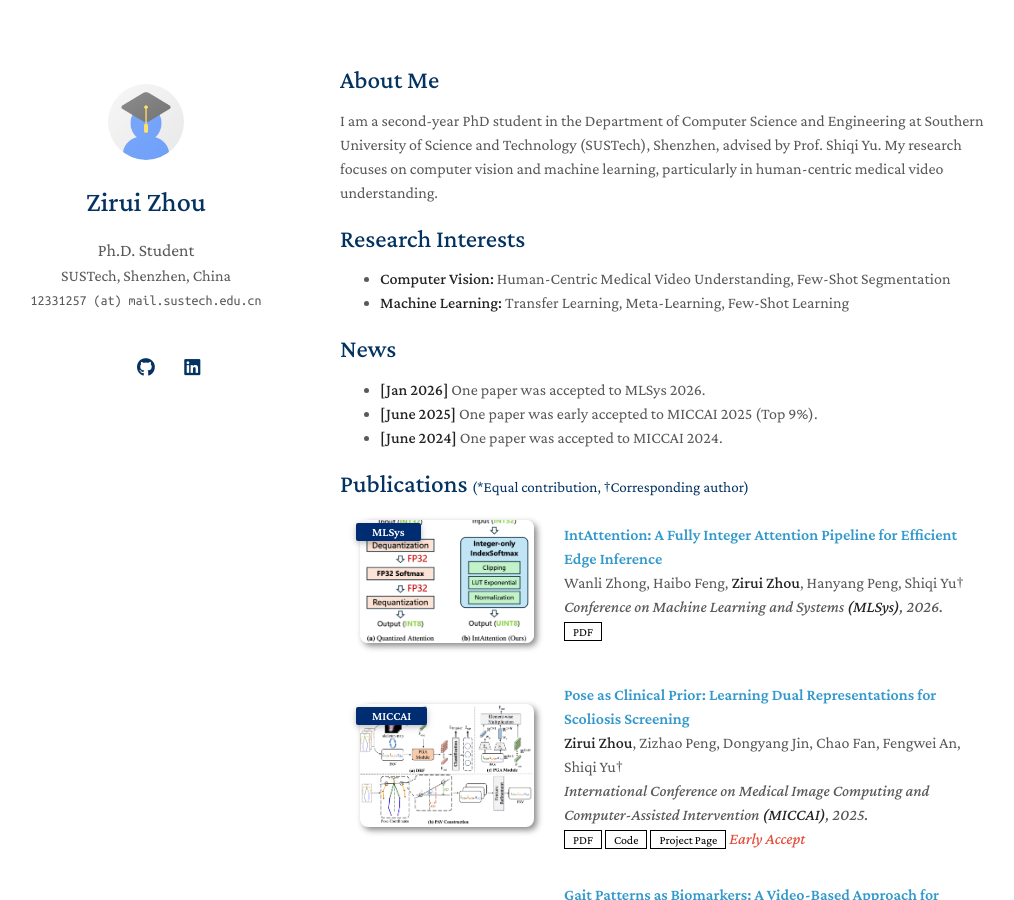
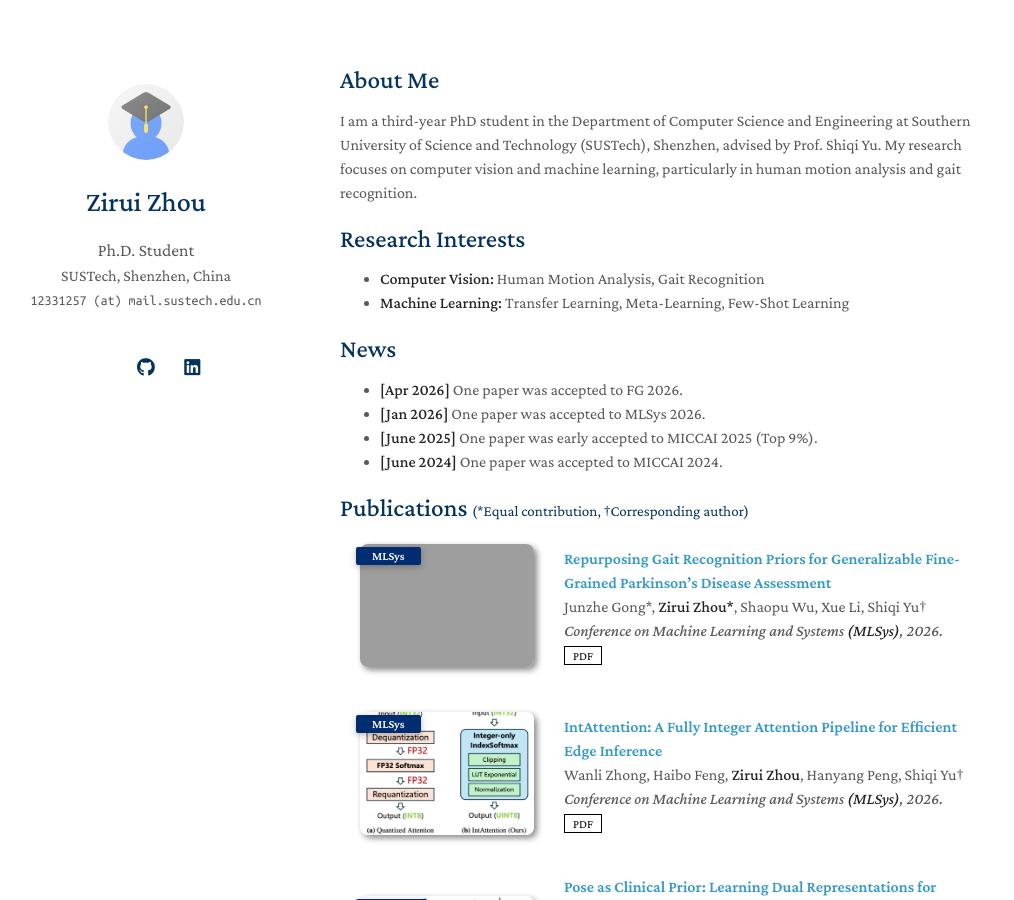
Before and after one commit to zhouzi180/zhouzi180.github.io, a Jekyll site: the page built from index.md, in a window 1280 px wide and 900 px high. Shown: the whole window, without its empty margins (130-1144 px from the left). Built offline with Jekyll 4.4.1, drawn with Linux system fonts in a browser that asks for light colours; a style sheet for code colours, icons or effects is not loaded; our own code applies the rules of GitHub Pages for plain Markdown files; grey boxes are pictures that could not be loaded.

Commit message:
Update fg2026

```diff
--- a/_data/publications.yml
+++ b/_data/publications.yml
@@ -20,6 +20,18 @@ main:
     # bibtex: https://class-il.mpi-inf.mpg.de/mnemonics/
     # notes: Oral Presentation
     # image: ./assets/img/teaser_example.png
+  - title: "Repurposing Gait Recognition Priors for Generalizable Fine-Grained Parkinson’s Disease Assessment"
+    authors: Junzhe Gong*, <strong>Zirui Zhou*</strong>, Shaopu Wu, Xue Li, Shiqi Yu†
+    conference_short: MLSys
+    conference: Conference on Machine Learning and Systems <strong>(MLSys)</strong>, 2026.
+    pdf: https://arxiv.org/pdf/2511.21513
+    # code: https://github.com/ShiqiYu/OpenGait/tree/master
+    # page: https://zhouzi180.github.io/Scoliosis1K/
+    # bibtex: https://class-il.mpi-inf.mpg.de/mnemonics/
+    # notes: Oral Presentation
+    image: ./assets/img/fg2026.pdf
+    # notes: Early Accept
+
   - title: "IntAttention: A Fully Integer Attention Pipeline for Efficient Edge Inference"
     authors: Wanli Zhong, Haibo Feng, <strong>Zirui Zhou</strong>, Hanyang Peng, Shiqi Yu†
     conference_short: MLSys
--- a/index.md
+++ b/index.md
@@ -4,15 +4,16 @@ layout: homepage
 
 ## About Me
 
-I am a second-year PhD student in the Department of Computer Science and Engineering at Southern University of Science and Technology (SUSTech), Shenzhen, advised by Prof. Shiqi Yu. My research focuses on computer vision and machine learning, particularly in human-centric medical video understanding.
+I am a third-year PhD student in the Department of Computer Science and Engineering at Southern University of Science and Technology (SUSTech), Shenzhen, advised by Prof. Shiqi Yu. My research focuses on computer vision and machine learning, particularly in human motion analysis and gait recognition.
 
 
 ## Research Interests
 
-- **Computer Vision:** Human-Centric Medical Video Understanding, Few-Shot Segmentation
+- **Computer Vision:** Human Motion Analysis, Gait Recognition
 - **Machine Learning:** Transfer Learning, Meta-Learning, Few-Shot Learning
 
 ## News
+- **[Apr  2026]** One paper was accepted to FG 2026.
 - **[Jan  2026]** One paper was accepted to MLSys 2026.
 - **[June 2025]** One paper was early accepted to MICCAI 2025 (Top 9%).
 - **[June 2024]** One paper was accepted to MICCAI 2024.
```
Also changed, not shown: 1 other file.
